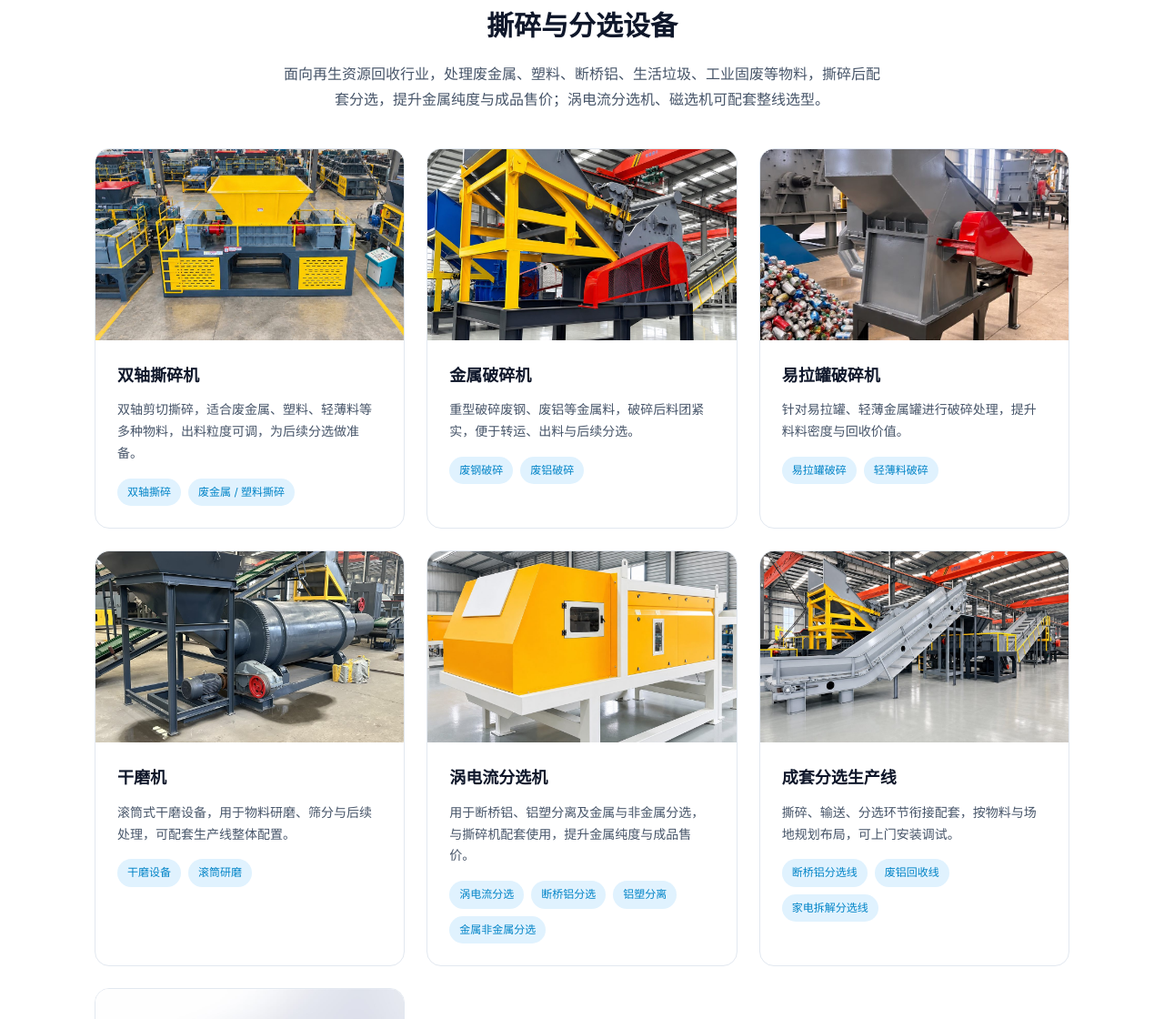
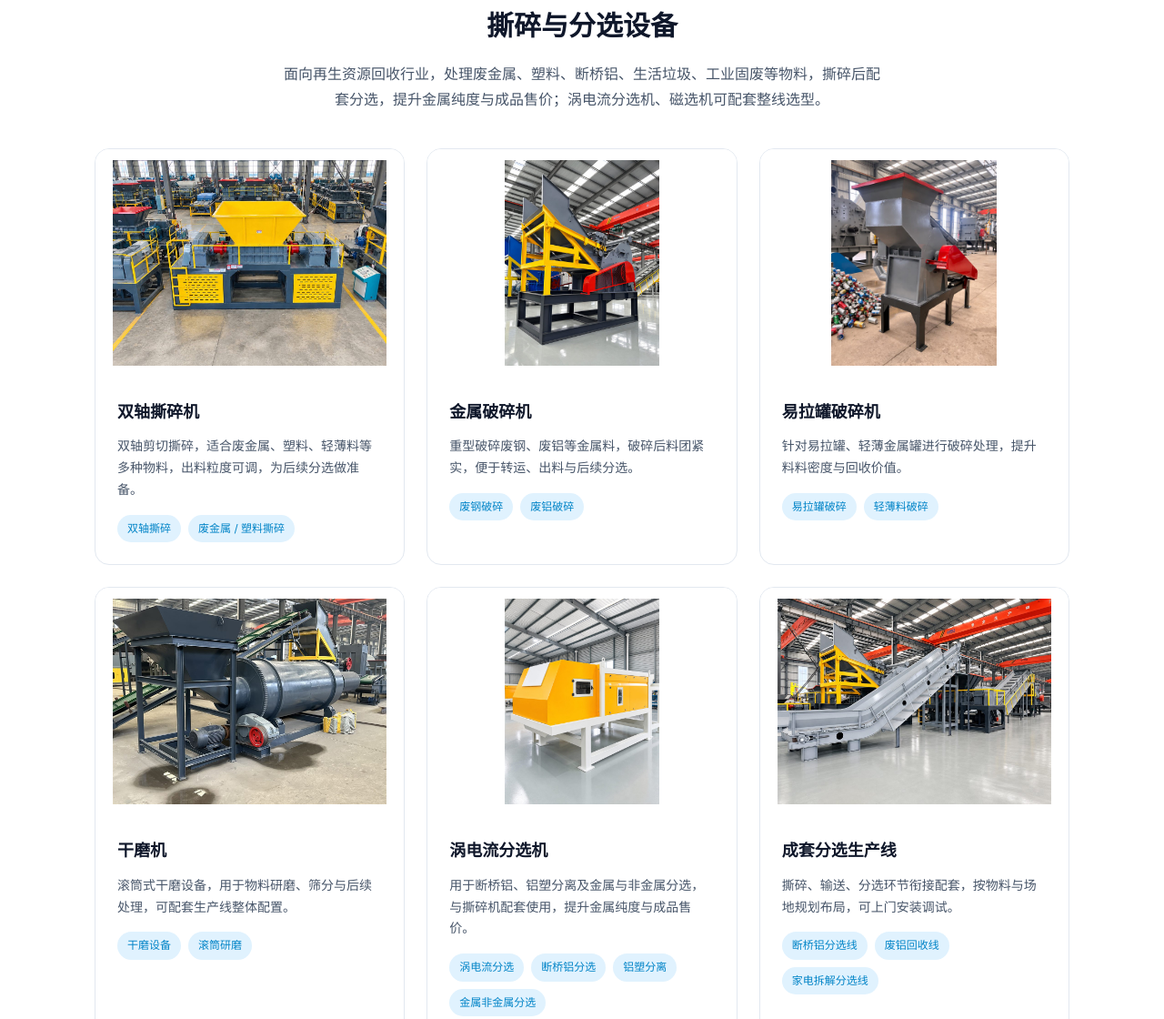
Before and after one commit to lareina0224/baodeli-cn, a plain HTML site: page index.html in a window 1280 px wide. Shown: the part 1353-2473 px from the top of the page at 91% size. Drawn offline with Linux system fonts and the light colour scheme.

Commit message:
Add files via upload

```diff
--- a/index.html
+++ b/index.html
@@ -100,8 +100,8 @@
     .prod-card { border: 1px solid var(--line); border-radius: var(--radius); overflow: hidden; transition: transform .18s, box-shadow .18s; display: flex; flex-direction: column; }
     .prod-card:hover { transform: translateY(-4px); box-shadow: var(--shadow); }
     .prod-thumb { height: 130px; display: flex; align-items: center; justify-content: center; font-size: 34px; color: #fff; }
-    .prod-thumb-img { height: 210px; overflow: hidden; background: var(--bg); }
-    .prod-thumb-img img { width: 100%; height: 100%; object-fit: cover; display: block; }
+    .prod-thumb-img { height: 250px; overflow: hidden; background: #fff; display: flex; align-items: center; justify-content: center; padding: 12px; }
+    .prod-thumb-img img { max-width: 100%; max-height: 100%; width: auto; height: auto; object-fit: contain; display: block; }
     .about-photo img { width: 100%; border-radius: var(--radius); box-shadow: var(--shadow); display: block; }
     .about-photo .photo-caption { margin-top: 10px; font-size: 13px; color: var(--text-soft); text-align: center; }
     .p1 { background: linear-gradient(135deg, #54c328, #00a5ec); }
```
